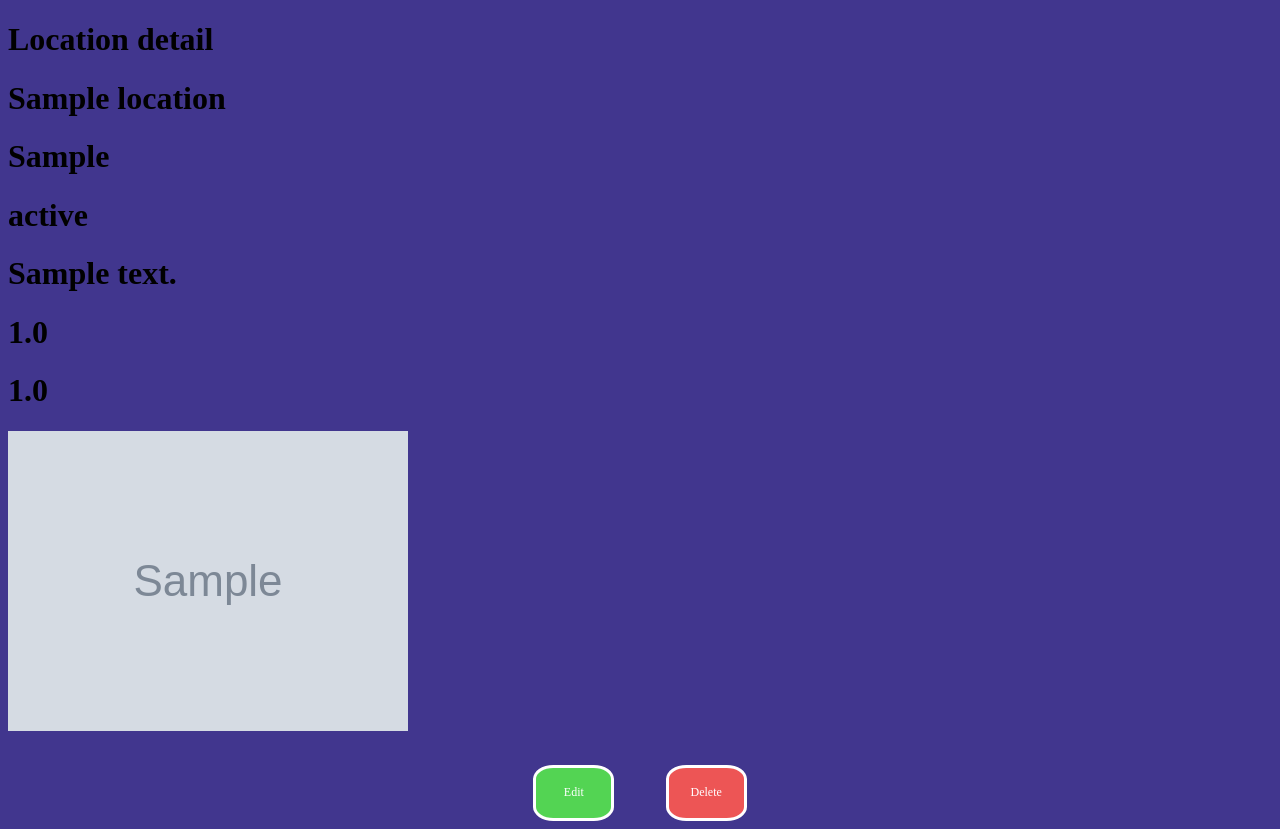
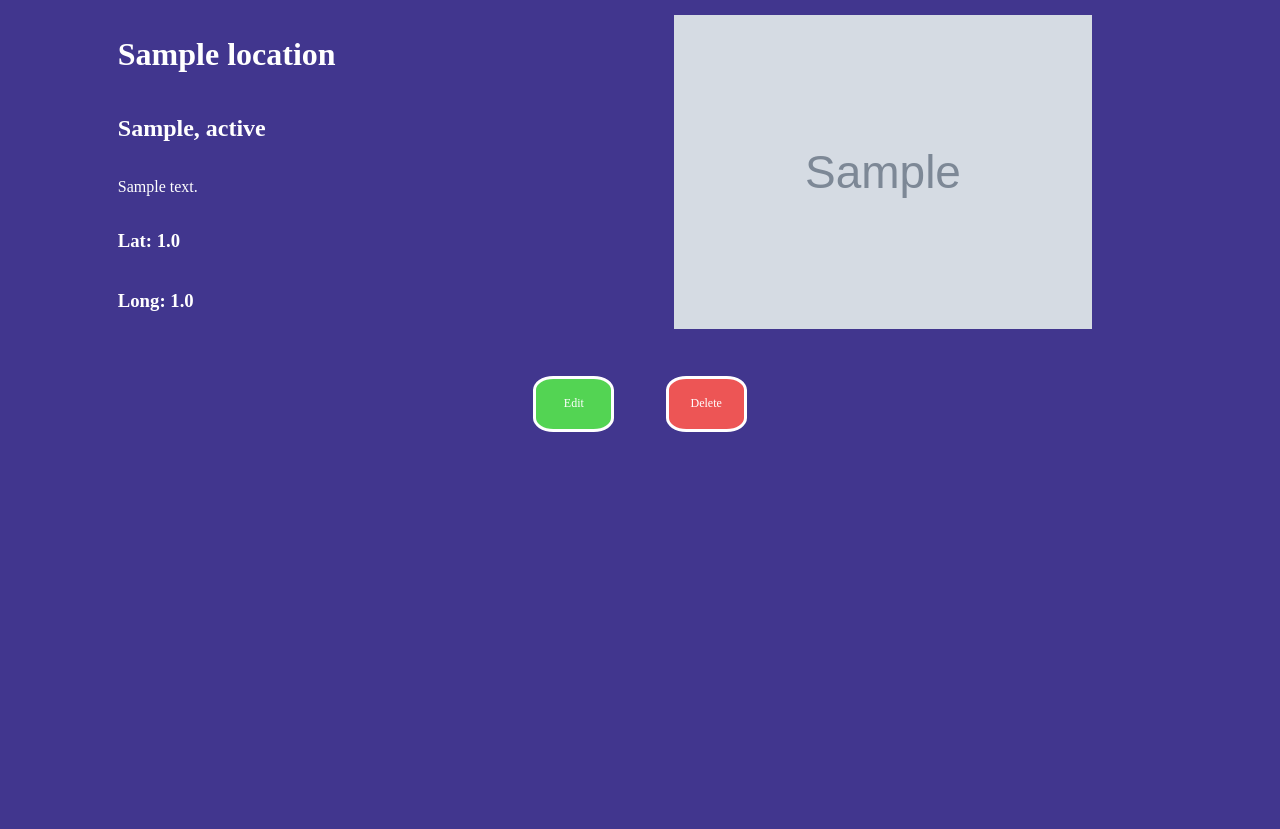
Before and after one commit to JCollinJones25/disclose, a Django app: page /locations/1 in a window 1280 px wide. Shown: the part 26-855 px from the top of the page. After the commit the page ends 458 px from the top, so only its background shows below. Run offline with Django 4.2, Linux system fonts and the light colour scheme; tables that the repository leaves empty hold one stand-in row (values such as "Sample post"); grey boxes marked "Sample" are stand-in pictures.

Commit message:
basic styling

```diff
--- a/main_app/static/styles/main.css
+++ b/main_app/static/styles/main.css
@@ -84,3 +84,48 @@ nav {
     padding: 5px;
     border: solid;
 }
+
+.locations img{
+    width: 15%;
+    height: 15%;
+    object-fit: cover;
+    margin:auto;
+
+}
+
+.location-detail {
+    display: flex;
+    flex-direction: row;
+    justify-content: space-evenly;
+    width: 85%;
+    height: 75%;
+    margin: auto;
+}
+
+.location-text {
+    width: 45%;
+    height: 75%;
+    width: 45%;
+    height: 75%;
+    display: flex;
+    flex-direction: column;
+    padding: 15px;
+    color: white;
+}
+
+.location-img {
+    width: 55%;
+    height: 75%;
+    object-fit: cover;
+    display: flex;
+    justify-content: center;
+    padding: 15px;
+
+}
+
+.location-img img {
+    width: 75%;
+    height: 60%;
+    object-fit: cover;
+
+}
--- a/main_app/templates/location_detail.html
+++ b/main_app/templates/location_detail.html
@@ -3,15 +3,17 @@
 {{location.name}}
 {% endblock %}
 {% block content %}
-<div class="locations">
-     <h1>Location detail </h1>
-     <h1>{{location.name}}</h1>
-     <h1>{{location.city}}</h1>
-     <h1>{{location.state}}</h1>
-     <h1>{{location.description}}</h1>
-     <h1>{{location.lat}}</h1>
-     <h1>{{location.lng}}</h1>
-     <img src='{{location.img}}' alt='{{location.name}}'/>
+<div class="location-detail">
+    <div class="location-text">
+        <h1>{{location.name}}</h1>
+        <h2>{{location.city}}, {{location.state}}</h2>
+        <p>{{location.description}}</p>
+        <h3>Lat: {{location.lat}}</h3>
+        <h3>Long: {{location.lng}}</h3>
+    </div>
+    <div class="location-img">
+        <img src='{{location.img}}' alt='{{location.name}}'/>
+    </div>
 </div>
 <div class="buttons">
     <a href="/locations/{{location.id}}/update">
--- a/main_app/templates/location_list.html
+++ b/main_app/templates/location_list.html
@@ -8,9 +8,10 @@ Dislose
  <div class="locations">
      {% for location in locations %}
      <a href="/locations/{{location.id}}">
-         <h2>{{location.name}}</h2>
+         <h2>{{location.name}} - {{location.city}}, {{location.state}}</h2>
          <img src='{{location.img}}' alt="'{{location.name}}"/>
         </a>
+        <hr>
      {% endfor %}
 </div>
 {% endblock %}
```
